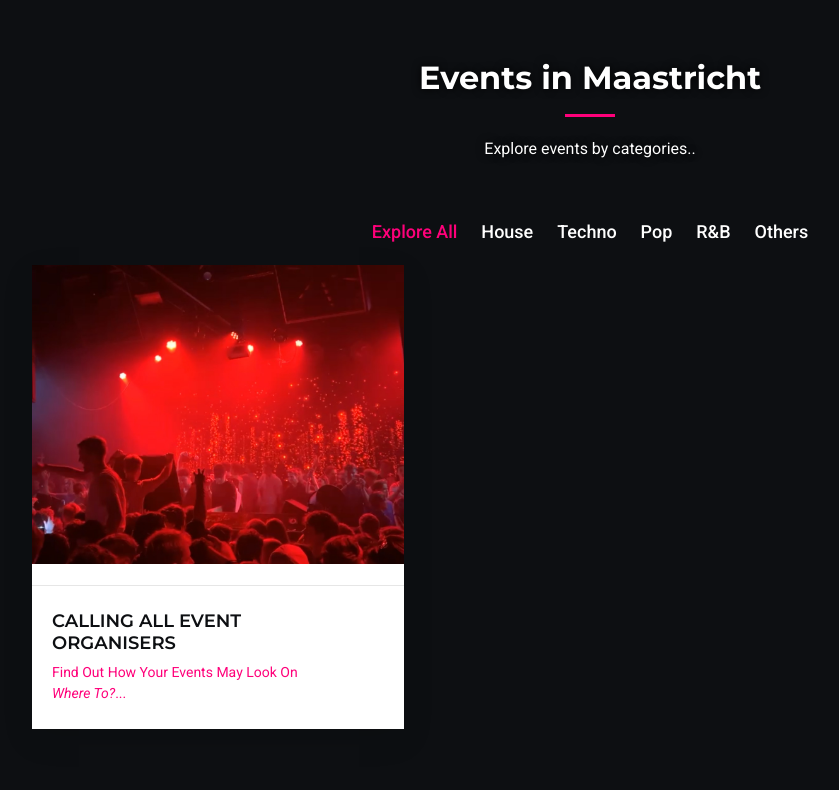
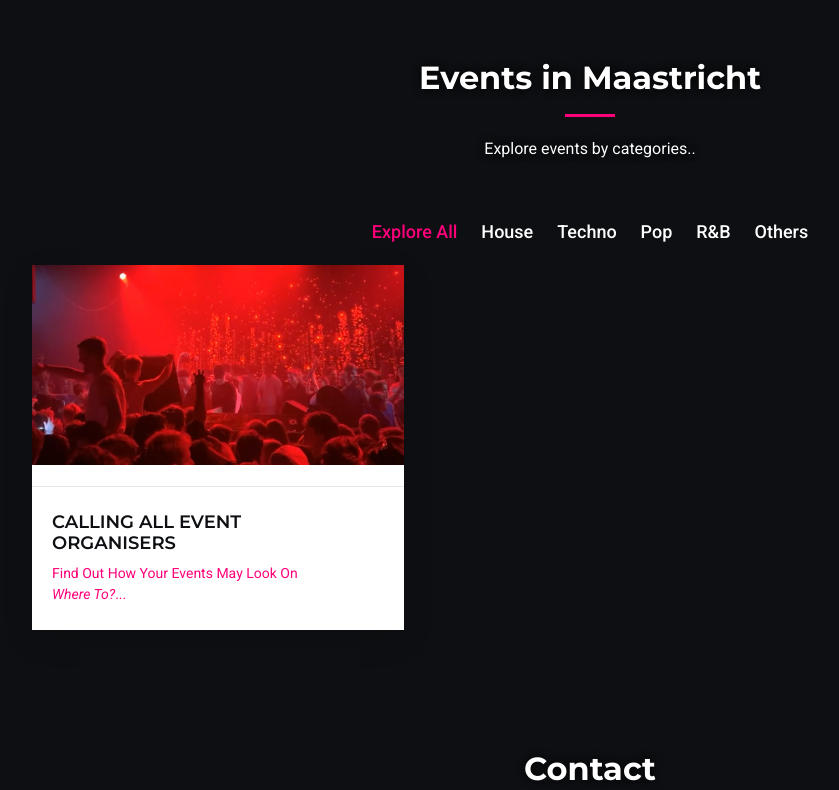
Before and after one commit to starphillips/wheretoupload, a Flask app: page /categories in a window 1280 px wide. Shown: the part 389-1179 px from the top of the page, without its empty margins (50-889 px from the left). Run offline with Flask 3, Linux system fonts and the light colour scheme; some libraries are stand-ins or nearby versions.

Commit message:
ANOTHER image rename

```diff
--- a/templates/categories.html
+++ b/templates/categories.html
@@ -148,7 +148,7 @@
 
             <div class="col-lg-4 col-md-6 portfolio-item isotope-item filter-house filter-techno filter-pop filter-rb filter-other">
               <div class="portfolio-content h-100">
-                  <img src="./static/assets/img/event.png" class="img-fluid" alt="App 1 image">
+                  <img src="./static/assets/img/event-index.png" class="img-fluid" alt="App 1 image">
                 <hr style="margin: 10px 0;">
                 <div class="portfolio-info">
                   <h4><a href="{{ url_for('event_page', page_name='event1') }}" title="More Details">CALLING ALL EVENT ORGANISERS</a></h4>
```
